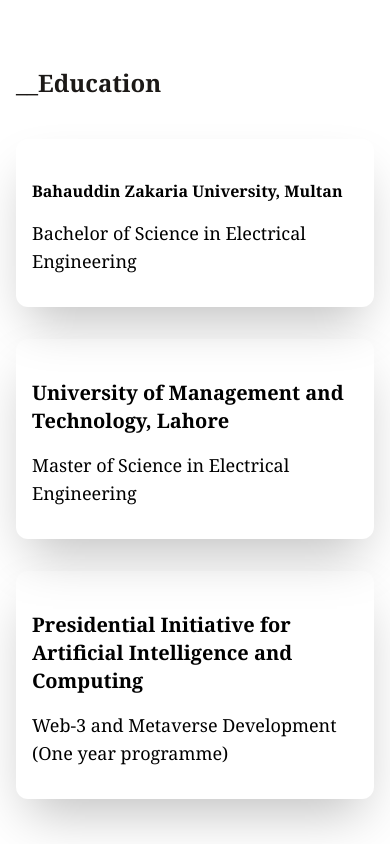
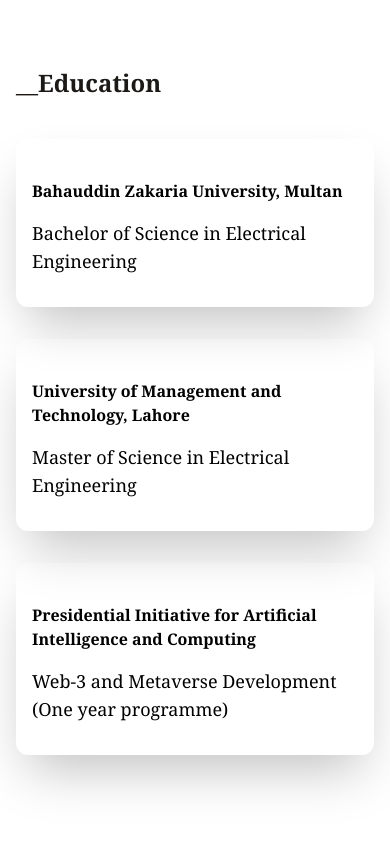
Before and after one commit to Imran691/resume-app, a Next.js app: page / in a window 390 px wide. Shown: the part 1240-2084 px from the top of the page. Built offline with nearby package versions, Linux system fonts and the light colour scheme.

Commit message:
education component set right

```diff
--- a/components/Education.tsx
+++ b/components/Education.tsx
@@ -1,4 +1,5 @@
 import React from "react";
+import { education } from "data/education-data";
 
 export default function Education() {
   return (
@@ -8,19 +9,17 @@
 
       <div className="w-full md:w-3/5 px-2 md:px-20 flex-grow">
 
-        <div className= "items-center shadow-2xl mb-8 rounded-xl px-4 md:px-8">
-          <h1 className="py-10 text:xl md:text-2xl font-bold pb-4">Bahauddin Zakaria University, Multan</h1>
-          <p className="text-lg pb-8">Bachelor of Science in Electrical Engineering</p>
+      <div>
+          {education.map((edu) => (
+            <div key={edu.id}>
+
+              <div className="items-center shadow-2xl mb-8 rounded-xl px-4 md:px-8">
+                <h1 className="py-10 text:xl md:text-2xl font-bold pb-4">{edu.institute}</h1>
+                <p className="text-lg pb-8">{edu.degree}</p>
+              </div>
+            </div>
+          ))}
         </div>
-        <div className= "items-center shadow-2xl mb-8 rounded-xl px-4 md:px-8">
-          <h1 className="py-10 text-xl md:text-2xl font-bold pb-4">University of Management and Technology, Lahore</h1>
-          <p className="text-lg pb-8">Master of Science in Electrical Engineering</p>
-        </div>
-        <div className= "items-center shadow-2xl mb-8 rounded-xl px-4 md:px-8">
-          <h1 className="py-10 text-xl md:text-2xl font-bold pb-4">Presidential Initiative for Artificial Intelligence and Computing</h1>
-          <p className="text-lg pb-8">Web-3 and Metaverse Development (One year programme)</p>
-        </div>
-
       </div>
     </div>
   );
--- a/components/Header.tsx
+++ b/components/Header.tsx
@@ -7,19 +7,20 @@
     <div className="flex bg-slate-100 text-lg py-4 sm:py-8 px-4 sm:px-16 text-stone-700 font-serif font-bold">
       <div className="flex-grow hover:underline text-lg md:text-2xl">Muhammad Imran</div>
 
-
-        <ul className="flex px-16 invisible sm:visible flex-wrap">
+      <div className=" invisible sm:visible">
+        <ul className="flex px-16 flex-wrap">
           <li className=" px-4 hover:underline ">Work</li>
           <li className=" px-4 hover:underline ">About me</li>
           <li className=" px-4 hover:underline ">Contact</li>
         </ul>
 
 
-      {/* <div className="visible sm:invisible flex-shrink-0 rounded-full">
+
+      {/* <div className="visible sm:hidden flex-shrink-0 rounded-full">
         <Image src={Menu} alt="menu-icon" height={60} width={60} />
-      </div>
-       */}
+      </div> */}
 
+</div>
     </div>
   );
 }
--- a/components/Main.tsx
+++ b/components/Main.tsx
@@ -24,7 +24,7 @@
             </div>
 
             <div>
-            <button className='mt-16 p-2 md:p4 rounded-lg bg-stone-700 text-lg text-white '>Get in touch</button>
+            <button className='mt-16 p-2 md:p4 rounded-lg bg-stone-700 hover:bg-stone-500 text-lg text-white '>Get in touch</button>
             </div>
         </div>
     </div>
--- /dev/null
+++ b/data/education-data.tsx
@@ -0,0 +1,17 @@
+export const education =[
+    {
+        id:1,
+        institute:"Bahauddin Zakaria University, Multan",
+        degree:"Bachelor of Science in Electrical Engineering",
+    },
+    {
+        id:2,
+        institute:"University of Management and Technology, Lahore",
+        degree:"Master of Science in Electrical Engineering",
+    },
+    {
+        id:3,
+        institute:"Presidential Initiative for Artificial Intelligence and Computing",
+        degree:"Web-3 and Metaverse Development (One year programme)",
+    }
+]
```
